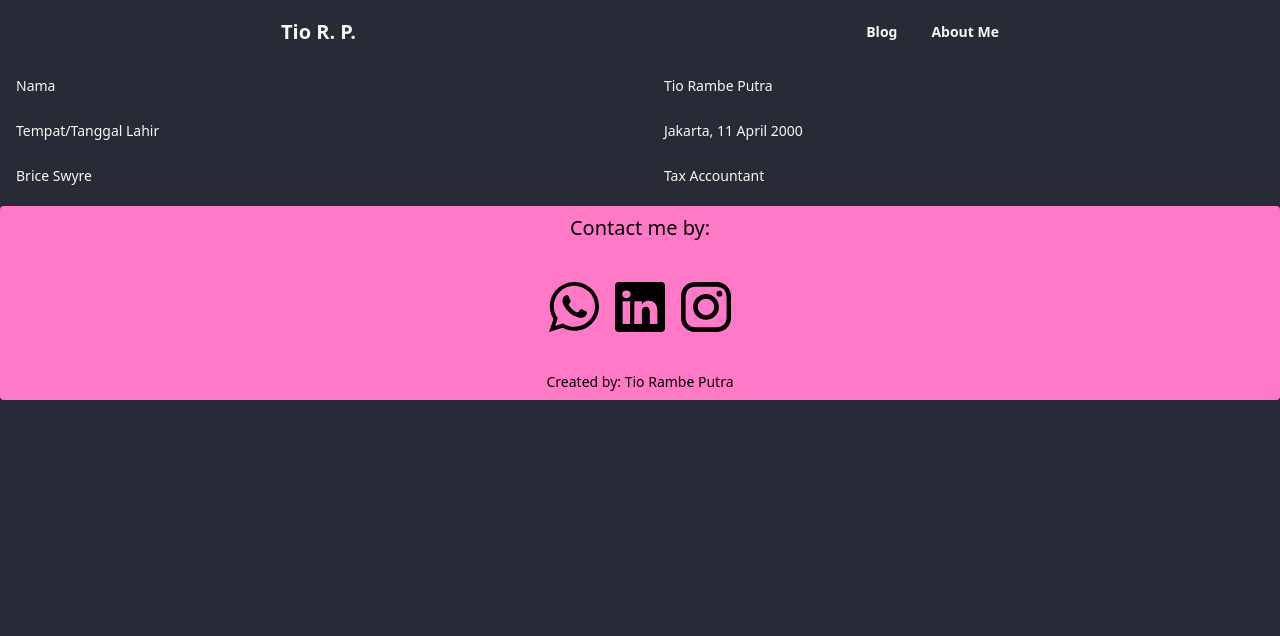
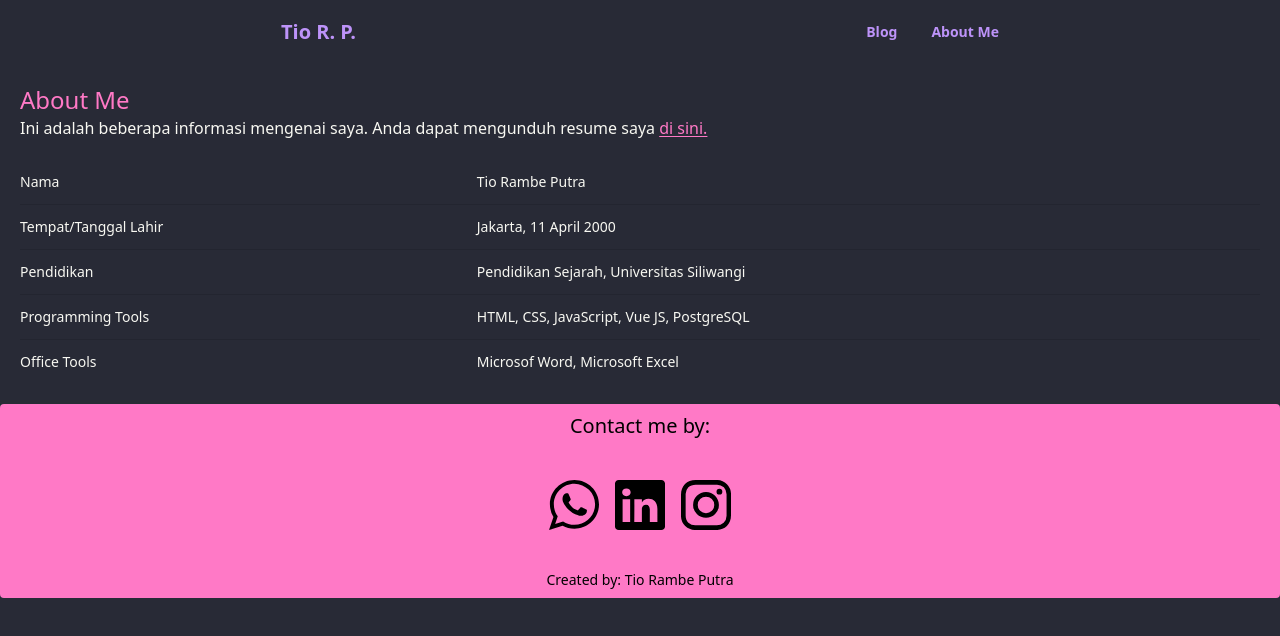
Before and after one commit to purplehaze11/personal-website, a Vue app: page /about in a window 1280 px wide. Shown: the top 636 px of the page. Built offline with nearby package versions, Linux system fonts and the light colour scheme.

Commit message:
Add resume download link

```diff
--- /dev/null
+++ b/src/components/About/AboutBio.vue
@@ -0,0 +1,28 @@
+<template>
+  <div class="overflow-x-auto m-5">
+    <table class="table">
+      <tbody>
+        <tr>
+          <td class="pl-0">Nama</td>
+          <td class="pr-0">Tio Rambe Putra</td>
+        </tr>
+        <tr>
+          <td class="pl-0">Tempat/Tanggal Lahir</td>
+          <td class="pr-0">Jakarta, 11 April 2000</td>
+        </tr>
+        <tr>
+          <td class="pl-0">Pendidikan</td>
+          <td class="pr-0">Pendidikan Sejarah, Universitas Siliwangi</td>
+        </tr>
+        <tr>
+          <td class="pl-0">Programming Tools</td>
+          <td class="pr-0">HTML, CSS, JavaScript, Vue JS, PostgreSQL</td>
+        </tr>
+        <tr>
+          <td class="pl-0">Office Tools</td>
+          <td class="pr-0">Microsof Word, Microsoft Excel</td>
+        </tr>
+      </tbody>
+    </table>
+  </div>
+</template>
--- a/src/components/Home/TheBanner.vue
+++ b/src/components/Home/TheBanner.vue
@@ -4,7 +4,7 @@
       <img class="rounded-full image-full" src="../../assets/foto.jpeg" alt="" />
     </div>
     <div>
-      <h1 class="text-2xl text-secondary">Tio Rambe Putra</h1>
+      <h1 class="text-2xl text-primary">Tio Rambe Putra</h1>
       <h2>Aspiring Web Developer and Novelist Wannabe</h2>
     </div>
   </div>
--- a/src/components/Navigation/TheNavbar.vue
+++ b/src/components/Navigation/TheNavbar.vue
@@ -1,9 +1,9 @@
 <template>
   <div class="mx-auto max-w-screen-md navbar bg-base-100">
     <div class="flex-1">
-      <router-link class="text-xl btn btn-ghost" to="/">Tio R. P.</router-link>
+      <router-link class="text-xl btn btn-ghost text-secondary" to="/">Tio R. P.</router-link>
     </div>
-    <div class="flex-none">
+    <div class="flex-none text-secondary">
       <a class="btn btn-ghost" href="https://tayorambe.blogspot.com/" target="_blank">Blog</a>
       <router-link class="btn btn-ghost" to="/about">About Me</router-link>
     </div>
--- a/src/views/AboutView.vue
+++ b/src/views/AboutView.vue
@@ -1,22 +1,28 @@
 <template>
   <main>
-    <div class="overflow-x-auto">
-      <table class="table">
-        <tbody>
-          <tr>
-            <td>Nama</td>
-            <td>Tio Rambe Putra</td>
-          </tr>
-          <tr>
-            <td>Tempat/Tanggal Lahir</td>
-            <td>Jakarta, 11 April 2000</td>
-          </tr>
-          <tr>
-            <td>Brice Swyre</td>
-            <td>Tax Accountant</td>
-          </tr>
-        </tbody>
-      </table>
+    <div class="m-5">
+      <h1 class="text-2xl text-primary">About Me</h1>
+      <p class="text-justify">
+        Ini adalah beberapa informasi mengenai saya. Anda dapat mengunduh resume saya
+        <a @click="downloadResume" class="underline underline-offset-2 text-primary" href="#"
+          >di sini.</a
+        >
+      </p>
     </div>
+    <AboutBio />
   </main>
 </template>
+
+<script setup>
+import AboutBio from '../components/About/AboutBio.vue'
+
+const downloadResume = () => {
+  const resume = 'resume.pdf'
+  const link = document.createElement('a')
+  link.href = resume
+  link.download = 'Resume_Tio_Rambe_Putra.pdf'
+  document.body.appendChild(link)
+  link.click()
+  document.body.removeChild(link)
+}
+</script>
```
Also changed, not shown: 1 other file (tests, documents, lock files or other folders).
